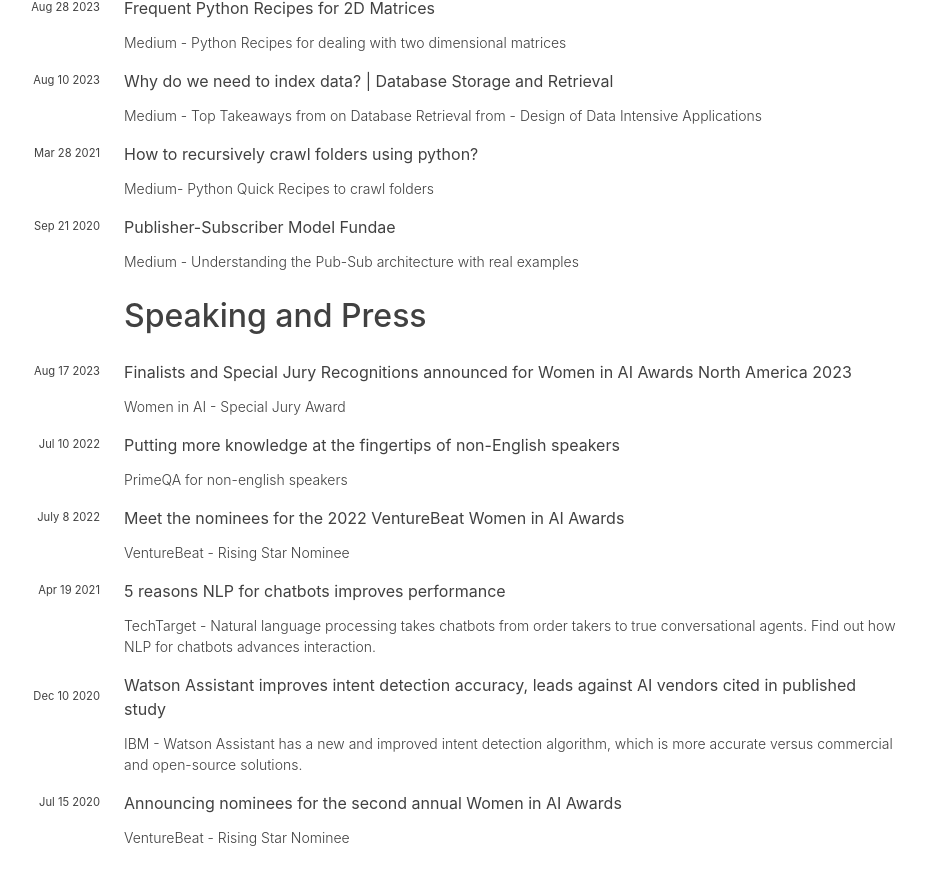
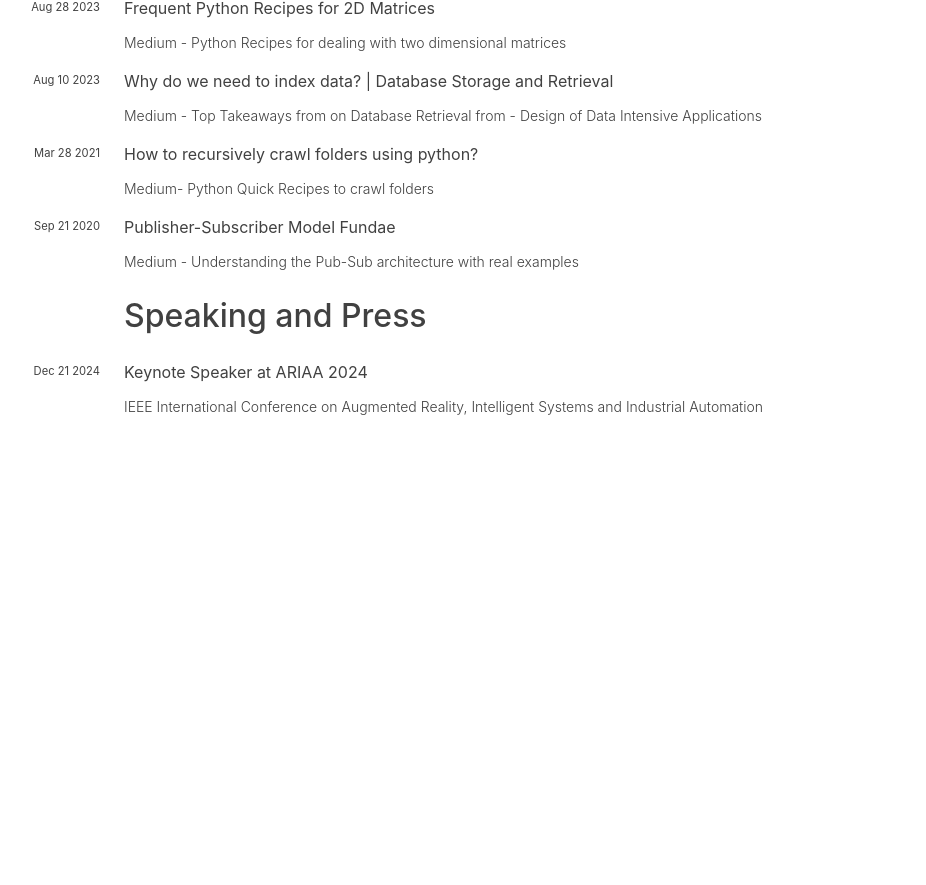
Before and after one commit to hariharanragothaman/hariharanragothaman.github.io, a Jekyll site: the page built from cv.md, in a window 1280 px wide and 900 px high, scrolled down 4480 px. Shown: the top 885 px of the window, without its empty margins (208-1134 px from the left). Built offline with Jekyll 4.4.1, drawn with Linux system fonts in a browser that asks for light colours; nearby versions of some CDN libraries; some web fonts are replaced; after the commit the page ends 4949 px from its top, so only the background shows below that.

Commit message:
Polishes and Updates

```diff
--- a/_data/press.yaml
+++ b/_data/press.yaml
@@ -1,41 +1,6 @@
-- title: Finalists and Special Jury Recognitions announced for Women in AI Awards North America 2023
-  month: Aug 17
-  year: 2023
+- title: Keynote Speaker at ARIAA 2024
+  month: Dec 21
+  year: 2024
   publisher:
-    - url: https://www.womeninai.co/post/finalists-and-special-jury-recognitions-announced-for-women-in-ai-awards-north-america-2023
-      name: Women in AI - Special Jury Award
-
-- title: Putting more knowledge at the fingertips of non-English speakers
-  month: Jul 10
-  year: 2022
-  publisher:
-    - url: https://research.ibm.com/blog/primeqa-for-non-english-speakers
-      name: PrimeQA for non-english speakers
-
-- title: Meet the nominees for the 2022 VentureBeat Women in AI Awards
-  month: July 8
-  year: 2022
-  publisher:
-    - url: https://venturebeat.com/ai/meet-the-nominees-for-the-2022-venturebeat-women-in-ai-awards/
-      name: VentureBeat - Rising Star Nominee
-
-- title: 5 reasons NLP for chatbots improves performance
-  month: Apr 19
-  year: 2021
-  publisher:
-    - url: https://searchenterpriseai.techtarget.com/feature/5-reasons-NLP-for-chatbots-improves-performance
-      name: TechTarget - Natural language processing takes chatbots from order takers to true conversational agents. Find out how NLP for chatbots advances interaction.
-
-- title: Watson Assistant improves intent detection accuracy, leads against AI vendors cited in published study
-  month: Dec 10
-  year: 2020
-  publisher:
-    - url: https://www.ibm.com/products/blog/watson-assistant-improves-intent-detection-accuracy-leads-against-ai-vendors-cited-in-published-study
-      name: IBM - Watson Assistant has a new and improved intent detection algorithm, which is more accurate versus commercial and open-source solutions.
-
-- title: Announcing nominees for the second annual Women in AI Awards
-  month: Jul 15
-  year: 2020
-  publisher:
-    - url: https://venturebeat.com/2020/07/15/announcing-nominees-for-the-second-annual-women-in-ai-awards/
-      name: VentureBeat - Rising Star Nominee
+    - url: https://conference.manipal.edu/ARIIA2024/Default
+      name: IEEE International Conference on Augmented Reality, Intelligent Systems and Industrial Automation
```
